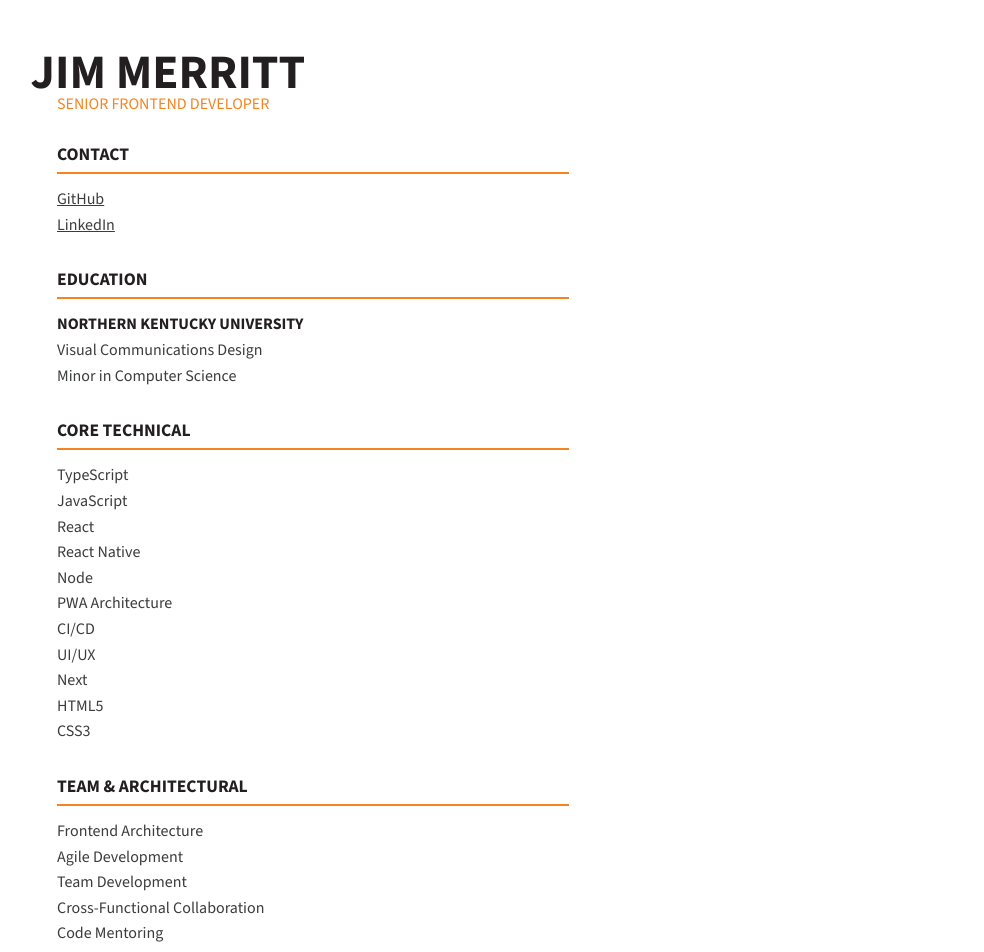
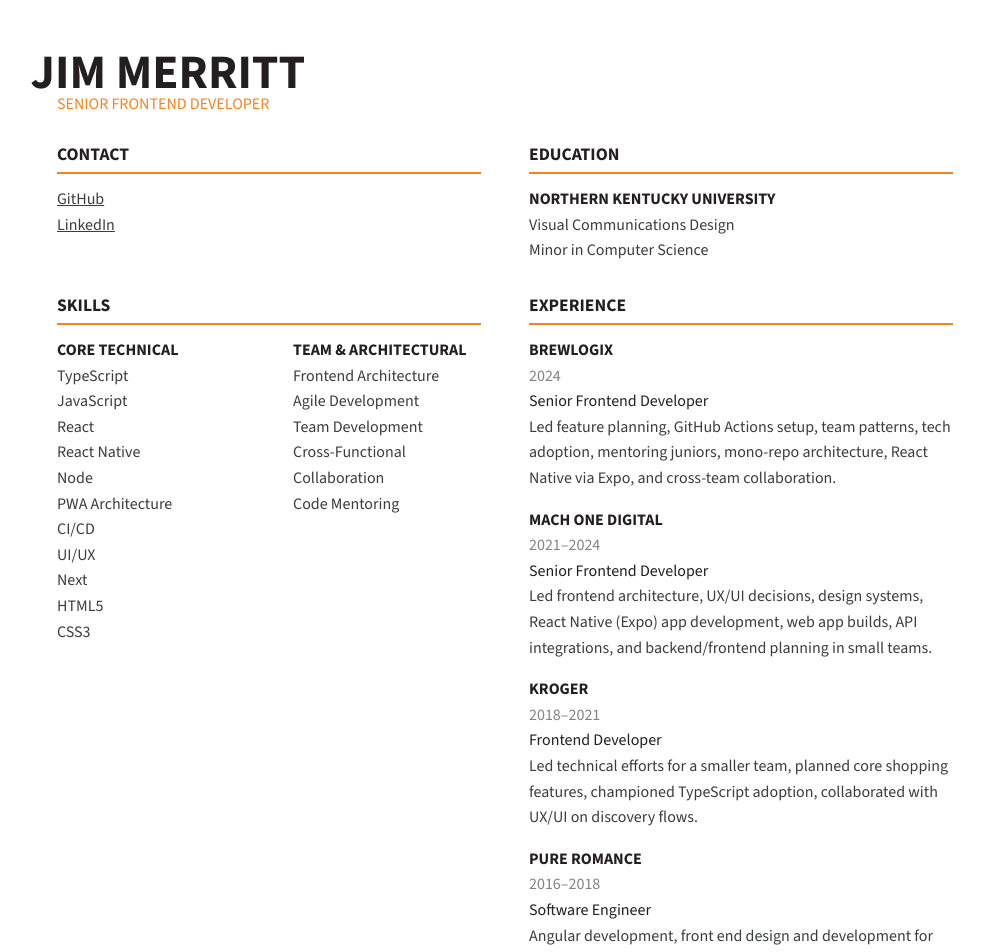
Before and after one commit to JimMerritt/JimMerritt.github.io, a Next.js app: page / in a window 1280 px wide. Shown: the top 952 px of the page, without its empty margins (7-991 px from the left). Built offline with nearby package versions, Linux system fonts and the light colour scheme.

Commit message:
Updating to CSS Grid structure for md/lg screen layouts

```diff
--- a/src/app/globals.css
+++ b/src/app/globals.css
@@ -43,7 +43,8 @@ h2 {
 	text-transform: uppercase;
 }
 
-h3 {
+h3,
+dt {
 	color: var(--heading);
 	font-size: 1rem;
 	font-weight: 700;
--- a/src/app/page.tsx
+++ b/src/app/page.tsx
@@ -8,14 +8,17 @@ export const metadata: Metadata = {
 
 export default function Home() {
 	return (
-		<main id="main-content" className="py-12 px-16">
-			<header className="mb-6">
+		<main
+			id="main-content"
+			className="max-w-5xl py-12 px-16 grid grid-cols-1 md:grid-cols-2 gap-x-12 gap-y-6 auto-cols-min"
+		>
+			<header className="md:col-span-2 row-start-1">
 				<h1 className="m-0 ml-[-1.65rem] p-0 leading-none">Jim Merritt</h1>
 				<p className="m-0 p-0 leading-none uppercase text-brand">
 					Senior Frontend Developer
 				</p>
 			</header>
-			<section className="mb-6 max-w-lg" aria-labelledby="contact">
+			<section className="max-w-lg col-start-1" aria-labelledby="contact">
 				<h2 id="contact">Contact</h2>
 				<nav>
 					<ul className="m-0 p-0 list-none">
@@ -38,14 +41,18 @@ export default function Home() {
 					</ul>
 				</nav>
 			</section>
-			<section className="mb-6 max-w-lg" aria-labelledby="education">
+			<section className="max-w-lg md:col-start-2" aria-labelledby="education">
 				<h2 id="education">Education</h2>
 				<h3>Northern Kentucky University</h3>
 				<p>Visual Communications Design</p>
 				<p>Minor in Computer Science</p>
 			</section>
-			<section className="mb-6 max-w-lg" aria-labelledby="core-technical">
-				<h2 id="core-technical">Core Technical</h2>
+			<section className="max-w-lg col-start-1" aria-labelledby="skills">
+				<h2 id="skills">Skills</h2>
+				<div className="grid grid-cols-1 xl:grid-cols-2 gap-x-12 gap-y-6">
+					<dl>
+						<dt>Core Technical</dt>
+						<dd>
 							<ul className="m-0 p-0 list-none">
 								<li>TypeScript</li>
 								<li>JavaScript</li>
@@ -59,12 +66,11 @@ export default function Home() {
 								<li>HTML5</li>
 								<li>CSS3</li>
 							</ul>
-			</section>
-			<section
-				className="mb-6 max-w-lg"
-				aria-labelledby="team-and-architectural"
-			>
-				<h2 id="team-and-architectural">Team & Architectural</h2>
+						</dd>
+					</dl>
+					<dl>
+						<dt>Team & Architectural</dt>
+						<dd>
 							<ul className="m-0 p-0 list-none">
 								<li>Frontend Architecture</li>
 								<li>Agile Development</li>
@@ -72,9 +78,16 @@ export default function Home() {
 								<li>Cross-Functional Collaboration</li>
 								<li>Code Mentoring</li>
 							</ul>
+						</dd>
+					</dl>
+				</div>
 			</section>
-			<section className="mb-6 max-w-lg" aria-labelledby="experience">
+			<section
+				className="max-w-lg md:col-start-2 md:row-start-3"
+				aria-labelledby="experience"
+			>
 				<h2 id="experience">Experience</h2>
+				<article>
 					<h3>BrewLogix</h3>
 					<p className="text-[--secondary-text]">2024</p>
 					<p>
@@ -82,9 +95,11 @@ export default function Home() {
 					</p>
 					<p className="mb-4">
 						Led feature planning, GitHub Actions setup, team patterns, tech
-					adoption, mentoring juniors, mono-repo architecture, React Native via
-					Expo, and cross-team collaboration.
+						adoption, mentoring juniors, mono-repo architecture, React Native
+						via Expo, and cross-team collaboration.
 					</p>
+				</article>
+				<article>
 					<h3>Mach One Digital</h3>
 					<p className="text-[--secondary-text]">2021&ndash;2024</p>
 					<p>
@@ -95,6 +110,8 @@ export default function Home() {
 						Native (Expo) app development, web app builds, API integrations, and
 						backend/frontend planning in small teams.
 					</p>
+				</article>
+				<article>
 					<h3>Kroger</h3>
 					<p className="text-[--secondary-text]">2018&ndash;2021</p>
 					<p>
@@ -105,6 +122,8 @@ export default function Home() {
 						features, championed TypeScript adoption, collaborated with UX/UI on
 						discovery flows.
 					</p>
+				</article>
+				<article>
 					<h3>Pure Romance</h3>
 					<p className="text-[--secondary-text]">2016&ndash;2018</p>
 					<p>
@@ -115,6 +134,8 @@ export default function Home() {
 						platforms, UX/UI, site planning and testing, HTML email production,
 						managing and coaching junior level designers.
 					</p>
+				</article>
+				<article>
 					<h3>Intrinzic</h3>
 					<p className="text-[--secondary-text]">2013&ndash;2016</p>
 					<p>
@@ -124,6 +145,7 @@ export default function Home() {
 						Front end design and development, UX/UI, site planning and testing,
 						graphic design, logo design and brand development.
 					</p>
+				</article>
 			</section>
 		</main>
 	);
```
Lines whose indentation alone changed are shown as unchanged.
